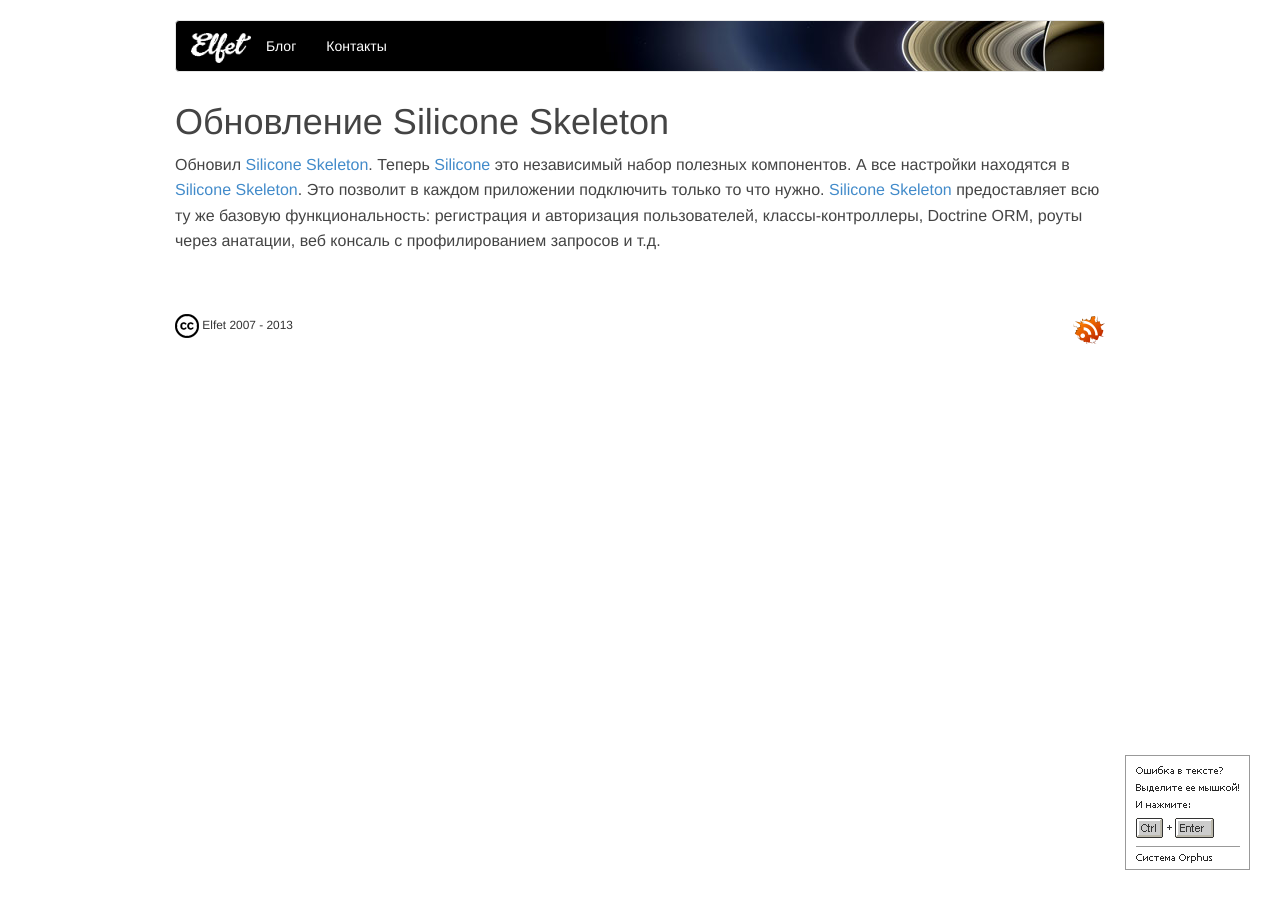
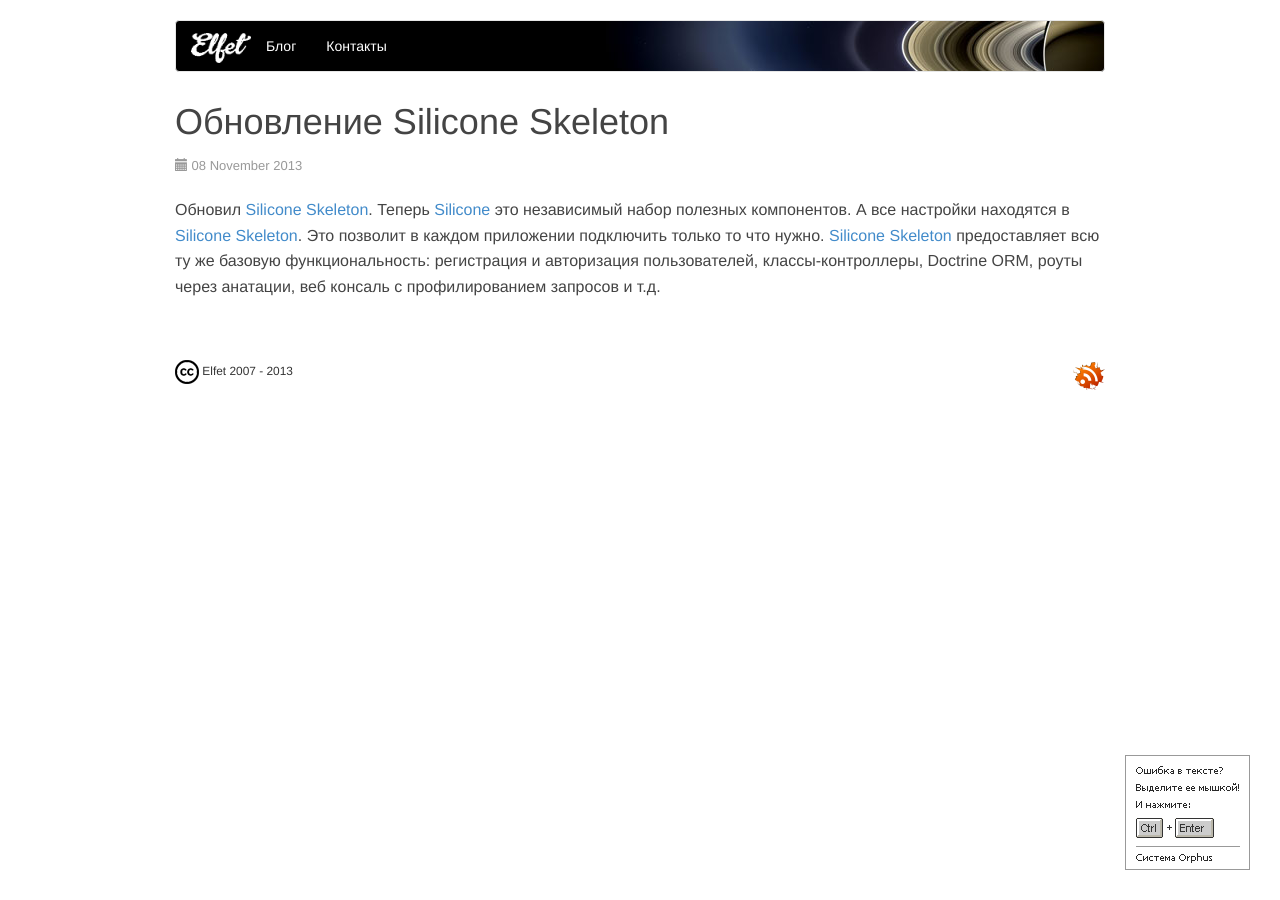
Before and after one commit to toFlash/medv.io, a Jekyll site: the page built from _posts/2013-11-08-update-of-silicone-skeleton.html, in a window 1280 px wide. Built offline with Jekyll 4.4.1, drawn with Linux system fonts in a browser that asks for light colours; Markdown is read by kramdown in place of the engine named in the settings; comment, search, counter and statistics services are not loaded.

Commit message:
Update post.html

```diff
--- a/_layouts/post.html
+++ b/_layouts/post.html
@@ -4,7 +4,7 @@
 <article>
     <h1>{{ page.title }}</h1>
 
-
+    {% include meta.html post=page %}
 
     <div class="content">
         {{ content }}
```
